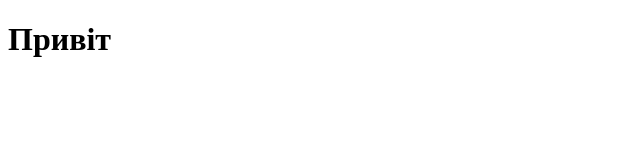
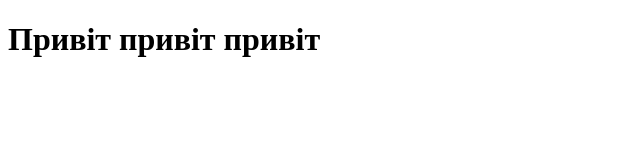
Before and after one commit to Sergey071987/HW1, a plain HTML site: page index.html in a window 1280 px wide. Shown: the whole page, without its empty margins (0-640 px from the left). Drawn offline with Linux system fonts and the light colour scheme.

Commit message:
Update index.html

```diff
--- a/index.html
+++ b/index.html
@@ -7,6 +7,6 @@
     <title>Домашня робота</title>
 </head>
 <body>
-    <h1>Привіт</h1>
+    <h1>Привіт привіт привіт</h1>
 </body>
 </html>
```
